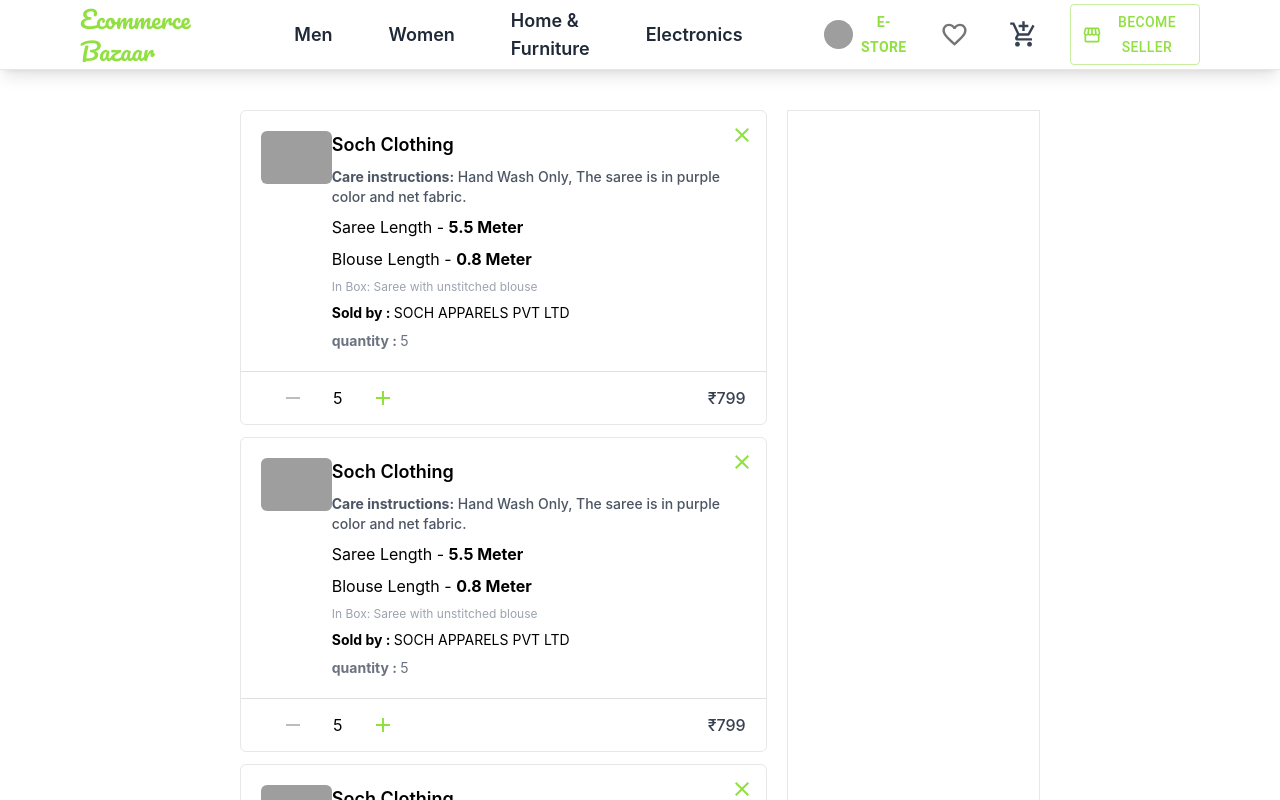
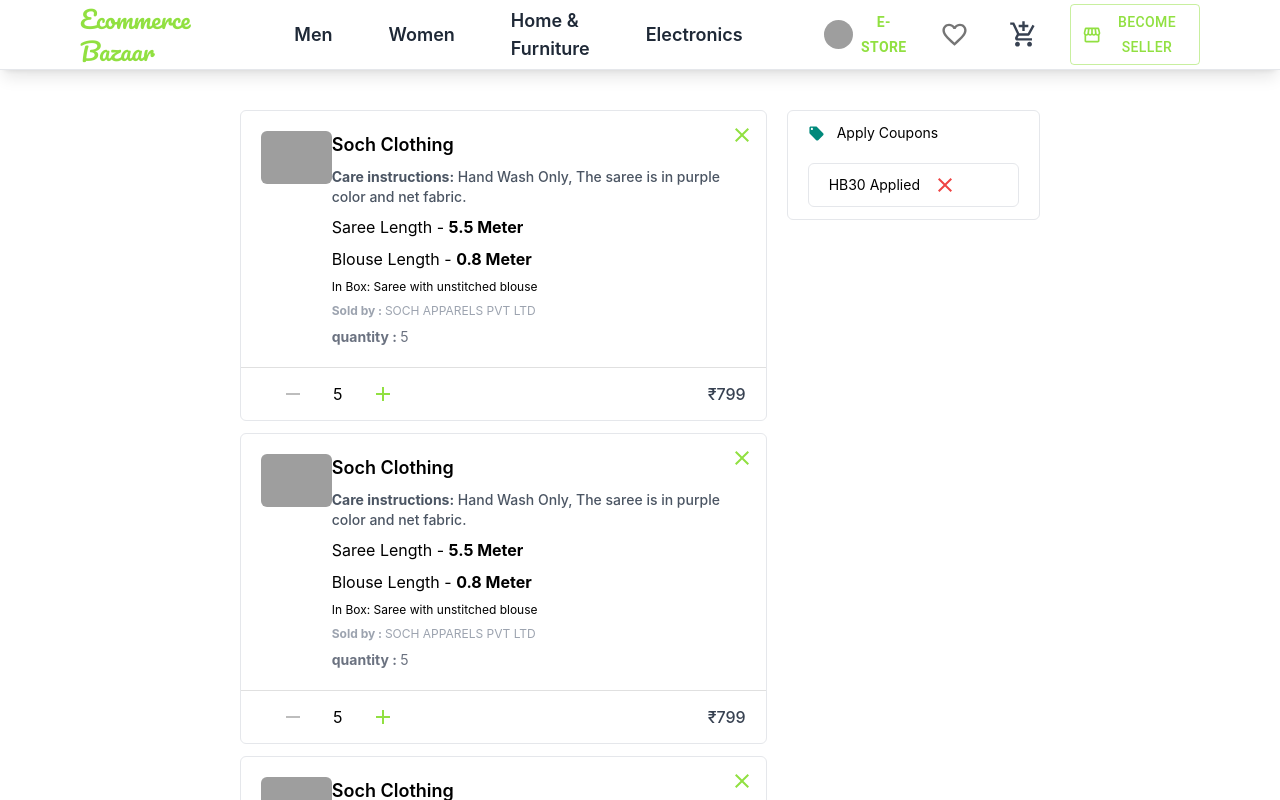
Before and after one commit to harshad8180/Multi-Vendor-E-Commerce, a React (Create React App) app in the folder ecommerce-frontend/: page / in a window 1280 px wide. Shown: the top 800 px of the page. Built offline with nearby package versions, Linux system fonts and the light colour scheme; grey boxes are pictures that could not be loaded; some icons are missing.

Commit message:
apply coupon ui implemented

```diff
--- a/ecommerce-frontend/src/customer/pages/Cart/Cart.tsx
+++ b/ecommerce-frontend/src/customer/pages/Cart/Cart.tsx
@@ -1,21 +1,57 @@
-import React from 'react'
+import React, { useState } from 'react'
 import CartItem from './CartItem'
+import { Close, LocalOffer } from '@mui/icons-material'
+import { teal } from '@mui/material/colors'
+import { Button, IconButton, TextField } from '@mui/material'
 
 const Cart = () => {
+  const [couponCode, setCouponCode] = useState("")
+  const handleChange = (e: any) => {
+    setCouponCode(e.target.value)
+  }
   return (
     <div className='pt-10 px-5 sm:px-10 md:px-60 min-h-screen'>
-        <div className="grid grid-cols-1 lg:grid-cols-3 gap-5">
-            <div className='cartItemSection lg:col-span-2 space-y-3'>
-                {[1,1,1,1,1,1,1].map((item)=>
-                <CartItem/>)}
+      <div className="grid grid-cols-1 lg:grid-cols-3 gap-5">
+        <div className='cartItemSection lg:col-span-2 space-y-3'>
+          {[1, 1, 1, 1, 1, 1, 1].map((item) =>
+            <CartItem />)}
+        </div>
+
+        <div className='col-span-1 text-sm space-y-3'>
+          <div className='border rounded-md px-5 py-3 space-y-5'>
+
+
+            <div className='flex gap-3 text-sm items-center'>
+              <div className='flex gap-3 text-sm items-center'>
+
+                <LocalOffer sx={{ color: teal[600], fontSize: "17px" }} />
+
+              </div>
+
+              <span>Apply Coupons</span>
             </div>
 
-            <div className='col-span-1 text-sm space-y-3 border'>
-                <div>
+            {
+            false
+            ?
+            <div className='flex justify-between items-center'>
+              <TextField onChange={handleChange} id='outlined-basic' variant='outlined' size='small' />
 
-                </div>
+              <Button size='small'>Apply</Button>
             </div>
+            :
+            <div className='flext'>
+              <div className='p-1 pl-5 pr-3 border rounded-md flex gap-2 items-center'>
+                <span className="">HB30 Applied</span>
+                <IconButton size='small'>
+                  <Close className='text-red-500'/>
+                </IconButton>
+              </div>
+            </div>
+            }
+          </div>
         </div>
+      </div>
 
     </div>
   )
--- a/ecommerce-frontend/src/customer/pages/Cart/CartItem.tsx
+++ b/ecommerce-frontend/src/customer/pages/Cart/CartItem.tsx
@@ -3,7 +3,7 @@ import { Button, Divider, IconButton } from '@mui/material'
 import React from 'react'
 
 const CartItem = () => {
-    const handleUpdateQuantity = () =>{
+    const handleUpdateQuantity = () => {
 
     }
     return (
@@ -22,12 +22,12 @@ The saree is in purple color and net fabric.</p>
                     <p>Blouse Length - <strong>0.8 Meter</strong></p>
 
 
-<p className='text-gray-400 text-xs'>In Box: Saree with unstitched blouse</p>
-<p className='text-sm'> <strong>Sold by : </strong> SOCH APPARELS PVT LTD</p>
+                    <p className='text-xs'>In Box: Saree with unstitched blouse</p>
+                    <p className='text-gray-400 text-xs'> <strong>Sold by : </strong> SOCH APPARELS PVT LTD</p>
                     <p className='text-sm text-gray-500'><strong>quantity : </strong> 5 </p>
                 </div>
             </div>
-            <Divider/>
+            <Divider />
 
             <div className='flex justify-between items-center'>
                 <div className='px-5 py-2 flex justify-between items-center'>
@@ -35,13 +35,13 @@ The saree is in purple color and net fabric.</p>
                     <div className='flex items-center gap-2 w-[140px] justify-between'>
 
                         <Button onClick={handleUpdateQuantity} disabled={true}>
-                        <Remove/>
+                            <Remove />
                         </Button>
 
                         <span>{5}</span>
 
                         <Button onClick={handleUpdateQuantity}>
-                        <Add/>
+                            <Add />
                         </Button>
 
                     </div>
@@ -56,7 +56,7 @@ The saree is in purple color and net fabric.</p>
 
             <div className="absolute top-1 right-1 ">
                 <IconButton color='primary'>
-                    <Close/>
+                    <Close />
                 </IconButton>
             </div>
 
```
Lines whose indentation alone changed are shown as unchanged.
